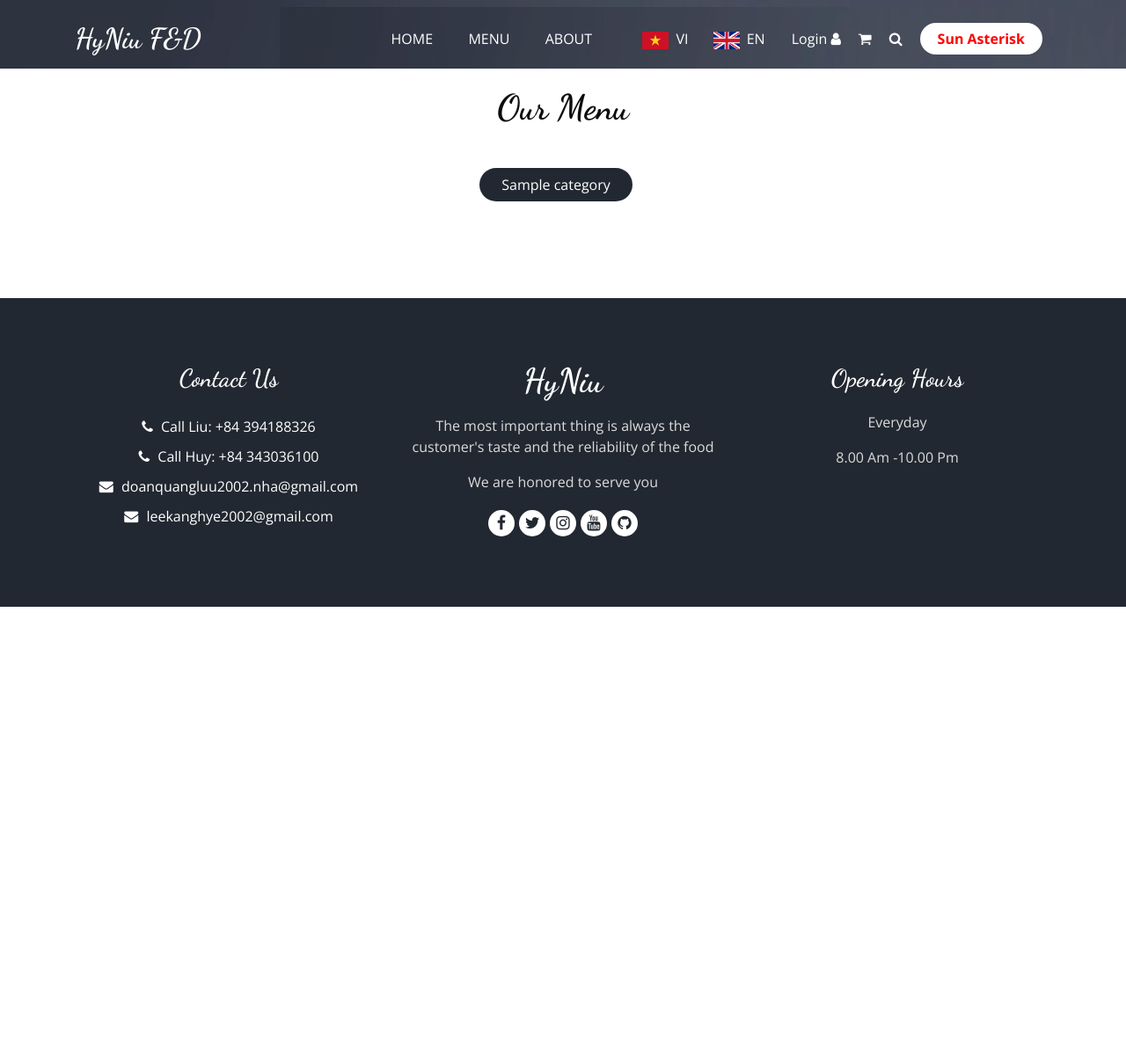
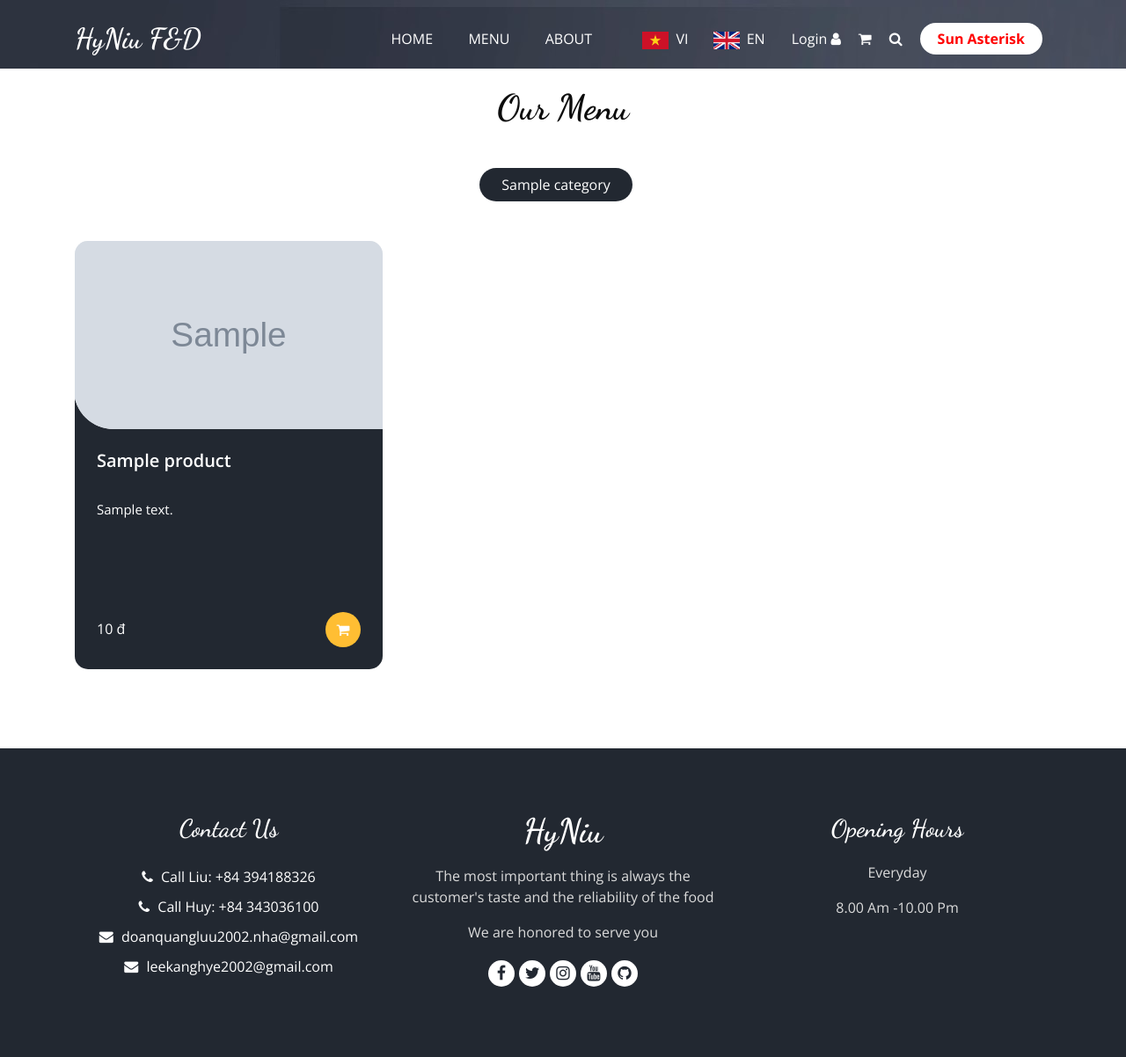
Before and after one commit to awesome-academy/hn_python_naitei19-online_market_management, a Django app: page /category/ in a window 1280 px wide; the page is wider, and only the part inside the window is pictured. Shown: that part at 88% size. Before the commit the page ends 690 px from the top of that part, so only its background shows below. Run offline with Django 4.2, Linux system fonts and the light colour scheme; tables that the repository leaves empty hold one stand-in row (values such as "Sample post"); grey boxes marked "Sample" are stand-in pictures; some libraries are stand-ins or nearby versions.

Commit message:
[GUESS] Xem chi tiết sản phẩm

```diff
--- a/home/models.py
+++ b/home/models.py
@@ -22,7 +22,7 @@ class Product(models.Model):
     name = models.CharField(max_length=50)
     image = models.ImageField(upload_to='product_images/', null=True, blank=True, help_text=_("Product image"))
     description = models.CharField(max_length=255, help_text=_("Brief description of the product."))
-    base_price = models.DecimalField(max_digits=12, decimal_places=3, help_text=_("The origin price of the product."))
+    base_price = models.DecimalField(max_digits=12, decimal_places=0, help_text=_("The origin price of the product."))
     number_in_stock = models.IntegerField(default=0, help_text=_("Quantity of the product available in stock."))
     sold_number = models.IntegerField(default=0, help_text=_("Number of products sold."))
     category = models.ForeignKey(Category, on_delete=models.CASCADE)
@@ -50,11 +50,11 @@ class Order(models.Model):
     cart = models.ForeignKey('Cart', on_delete=models.CASCADE)
 
 class OrderDetail(models.Model):
-    price = models.DecimalField(max_digits=12, decimal_places=3, default=0, help_text=_("Price of product at order."))
+    price = models.DecimalField(max_digits=12, decimal_places=0, default=0, help_text=_("Price of product at order."))
     quantity = models.IntegerField(default=0, help_text=_("total quantity of products ordered."))
     order = models.ForeignKey(Order, on_delete=models.CASCADE)
     product = models.ForeignKey(Product, on_delete=models.CASCADE)
-    total_cost = models.DecimalField(max_digits=12, decimal_places=3, default=0, help_text=_("total cost of order."))
+    total_cost = models.DecimalField(max_digits=12, decimal_places=0, default=0, help_text=_("total cost of order."))
 
 class Cart(models.Model):
     user = models.ForeignKey(CustomUser, on_delete=models.CASCADE)
--- a/home/views.py
+++ b/home/views.py
@@ -1,6 +1,5 @@
-from django.shortcuts import render
 from django.views import View, generic
-from .models import Category
+from .models import Category, Product
 from django.contrib.auth.decorators import login_required
 from django.shortcuts import render, redirect
 from .forms import CustomUserForm
@@ -17,7 +16,8 @@ class CategoryView(generic.DetailView):
 
     def get(self, request):
         menu = Category.objects.all()
-        return render(request, 'catalog/menu.html', {'menu': menu})
+        products = Product.objects.all()
+        return render(request, 'catalog/menu.html', {'menu': menu,'products' : products})
 
 @login_required
 def update_profile(request):
--- a/shop/settings.py
+++ b/shop/settings.py
@@ -131,6 +131,8 @@ USE_TZ = True
 # https://docs.djangoproject.com/en/4.2/howto/static-files/
 
 STATIC_URL = 'static/'
+MEDIA_ROOT =  os.path.join(BASE_DIR,'product_images')
+MEDIA_URL = '/product_images/'
 
 # Default primary key field type
 # https://docs.djangoproject.com/en/4.2/ref/settings/#default-auto-field
--- a/shop/urls.py
+++ b/shop/urls.py
@@ -29,6 +29,7 @@ urlpatterns = [
     path('en/', include('home.urls', namespace='en')),
     path('vi/', include('home.urls', namespace='vi')),
 ] + static(settings.STATIC_URL, document_root=settings.STATIC_ROOT)
+urlpatterns += static(settings.MEDIA_URL, document_root=settings.MEDIA_ROOT)
 urlpatterns += i18n_patterns(
     path('home/', include('home.urls')),
     path('admin/', admin.site.urls),
--- a/static/homepage/css/style.css
+++ b/static/homepage/css/style.css
@@ -365,6 +365,12 @@ p{
   margin-left: 8px;
 }
 
+.imagesproduct{
+  width: 30px;
+  height: 20px;
+  margin-left: 8px;
+}
+
 
 .slider_section .carousel-indicators li.active {
   width: 20px;
@@ -422,14 +428,24 @@ p{
   height: 215px;
   border-radius: 0 0 0 45px;
   margin: -1px;
-  padding: 25px;
+  /* padding: 25px; */
+  overflow: hidden;
 }
 
 .food_section .box .img-box img {
-  max-width: 100%;
-  max-height: 145px;
+  width: 100%;
+  height: 100%;
+  /* max-height: 145px; */
   -webkit-transition: all .2s;
   transition: all .2s;
+}
+
+.description-text{
+  height: 112px;
+  overflow-y: overlay;
+}
+.product-title-text{
+  height: 48px;
 }
 
 .food_section .box .detail-box {
@@ -673,3 +689,22 @@ table.table td, table.table th {
 .trans-button {
   margin-left: 8px;
 }
+/*# sourceMappingURL=style.css.map */
+  ::-webkit-scrollbar {
+    width: 6px;
+    height: 6px;
+  }
+  ::-webkit-scrollbar-track {
+    border-radius: 10px;
+    background: rgba(0,0,0,0.1);
+  }
+  ::-webkit-scrollbar-thumb{
+    border-radius: 10px;
+    background: rgba(0,0,0,0.2);
+  }
+  ::-webkit-scrollbar-thumb:hover{
+  	background: rgba(0,0,0,0.4);
+  }
+  ::-webkit-scrollbar-thumb:active{
+  	background: rgba(0,0,0,.9);
+  }
--- a/templates/catalog/menu.html
+++ b/templates/catalog/menu.html
@@ -14,13 +14,38 @@
       <ul class="filters_menu">
         {% for Category in menu %}
             <li class="active" data-filter=".{{ Category.name }}">
-                <a href="{{ Category.get_absolute_url }}">
-                  {% trans Category.name %}
-                </a>
+                <a href="?category={{Category.name}}">  {% trans Category.name %} </a>
             </li>
             &emsp;
         {% endfor %}
-      </ul>
+    </ul>
+    <div class="filters-content">
+      <div class="row grid">
+        {% for Product in products%}
+        {% if request.GET.category == Product.category.name or request.GET.category|length == 0  %}
+        <div class="col-sm-6 col-lg-4 all pizza">
+          <div class="box">
+            <div>
+              <div class="img-box">
+                <img src="{{Product.image.url}}" >
+              </div>
+              <div class="detail-box">
+                <h5  class="product-title-text"> {% trans Product.name%} </h5>
+                <p class="description-text"> {% trans Product.description %} </p>
+                <div class="options">
+                  <h6> {{Product.base_price}} đ </h6>
+                  <a href="" class="user_link">
+                    <i class="fa fa-shopping-cart	" aria-hidden="true"></i>
+                  </a>
+                </div>
+              </div>
+            </div>
+          </div>
+        </div>
+        {% endif %}
+        {% endfor %}
+      </div>
+    </div>
     </div>
 </section>
 {% endblock %}>
--- a/templates/homepage/base.html
+++ b/templates/homepage/base.html
@@ -19,9 +19,9 @@
 
 </head>
 <body>
-
-<div class="hero_area">
+  {% block navbarblock %}
   <!-- header section strats -->
+  <div class="hero_area">
     {% if request.resolver_match.url_name == 'category'%}
     <div class="bg-navbar">
       <img src="{% static 'homepage/images/navbar.jpg' %}" alt="">
@@ -107,6 +107,7 @@
       </div>
   </header>
   <!-- end header section -->
+  {% endblock %}
 
   {% block content %}
   {% endblock %}
```
Also changed, not shown: home/migrations/0003_alter_orderdetail_price_alter_orderdetail_total_cost_and_more.py (added), locale/en/LC_MESSAGES/django.po, locale/vi/LC_MESSAGES/django.po, 1 other file.
